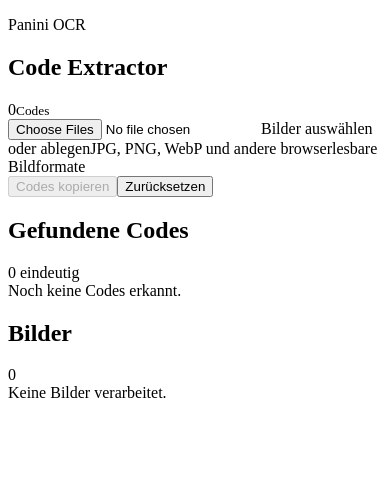
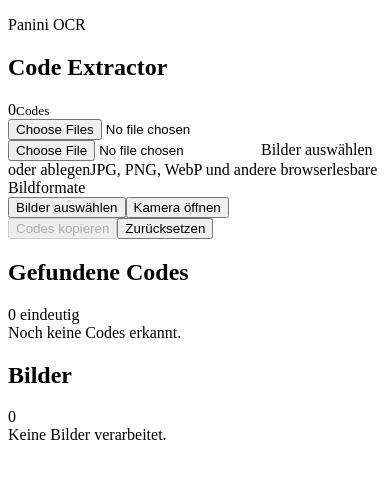
Before and after one commit to brqfwvb5sr-afk/panini-code-extractor, a React (Vite) app: page / in a window 390 px wide. Shown: the top 478 px of the page. Built offline with nearby package versions, Linux system fonts and the light colour scheme; the HTML template or start-up script is replaced by a standard one.

Commit message:
Fix React rendering and mobile capture

```diff
--- a/package.json
+++ b/package.json
@@ -5,6 +5,7 @@
   "type": "module",
   "scripts": {
     "dev": "vite",
+    "dev:host": "vite --host 0.0.0.0 --port 5173",
     "build": "vite build",
     "preview": "vite preview"
   },
--- a/src/App.css
+++ b/src/App.css
@@ -164,6 +164,33 @@
   margin-top: 8px;
   color: #6b7280;
   font-size: 0.95rem;
+}
+
+.upload-actions {
+  display: flex;
+  gap: 10px;
+  margin-top: 22px;
+  flex-wrap: wrap;
+  justify-content: center;
+}
+
+.upload-button {
+  min-height: 44px;
+  padding: 0 18px;
+  border-radius: 999px;
+  background: #111827;
+  color: #ffffff;
+  font-weight: 800;
+  cursor: pointer;
+}
+
+.camera-button {
+  background: #007aff;
+}
+
+.upload-button:disabled {
+  cursor: not-allowed;
+  opacity: 0.5;
 }
 
 .progress-card,
@@ -372,8 +399,15 @@
     grid-template-columns: 1fr;
   }
 
+  .upload-actions {
+    display: grid;
+    grid-template-columns: 1fr;
+    width: 100%;
+  }
+
   .primary-button,
-  .secondary-button {
+  .secondary-button,
+  .upload-button {
     width: 100%;
   }
 }
--- a/src/App.jsx
+++ b/src/App.jsx
@@ -1,4 +1,4 @@
-import { useMemo, useRef, useState } from "react";
+import React, { useMemo, useRef, useState } from "react";
 
 const CODE_REGEX = /\b[A-Z]{3}\s?[-]?\s?\d{1,3}\b/gi;
 const NORMALIZED_CODE_REGEX = /^[A-Z]{3}\d{1,3}$/;
@@ -145,6 +145,7 @@
 
 export default function App() {
   const fileInputRef = useRef(null);
+  const cameraInputRef = useRef(null);
   const [codes, setCodes] = useState([]);
   const [fileResults, setFileResults] = useState([]);
   const [isDragging, setIsDragging] = useState(false);
@@ -286,6 +287,10 @@
     if (fileInputRef.current) {
       fileInputRef.current.value = "";
     }
+
+    if (cameraInputRef.current) {
+      cameraInputRef.current.value = "";
+    }
   }
 
   async function copyCodes() {
@@ -315,7 +320,7 @@
           </div>
         </header>
 
-        <label
+        <div
           className={`upload-zone ${isDragging ? "is-dragging" : ""} ${isProcessing ? "is-disabled" : ""}`}
           onDragOver={(event) => {
             event.preventDefault();
@@ -332,9 +337,25 @@
             disabled={isProcessing}
             onChange={handleFileInput}
           />
+          <input
+            ref={cameraInputRef}
+            type="file"
+            accept="image/*"
+            capture="environment"
+            disabled={isProcessing}
+            onChange={handleFileInput}
+          />
           <span className="upload-title">Bilder auswählen oder ablegen</span>
           <span className="upload-meta">JPG, PNG, WebP und andere browserlesbare Bildformate</span>
-        </label>
+          <div className="upload-actions">
+            <button type="button" className="upload-button" onClick={() => fileInputRef.current?.click()} disabled={isProcessing}>
+              Bilder auswählen
+            </button>
+            <button type="button" className="upload-button camera-button" onClick={() => cameraInputRef.current?.click()} disabled={isProcessing}>
+              Kamera öffnen
+            </button>
+          </div>
+        </div>
 
         {progress && (
           <div className="progress-card" aria-live="polite">
```
Also changed, not shown: 1 other file (tests, documents, lock files or other folders).
